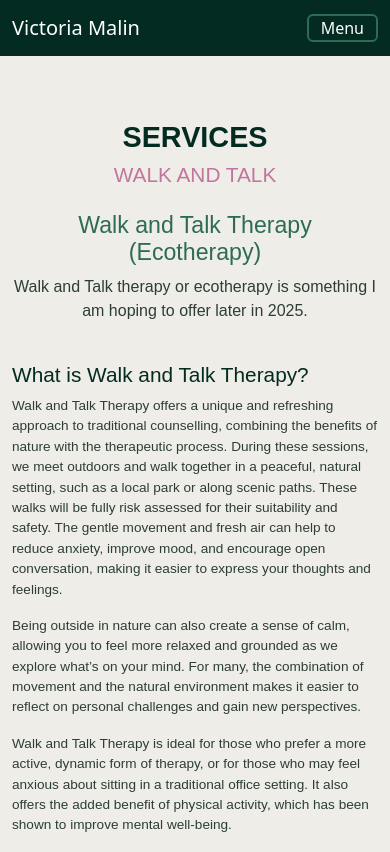
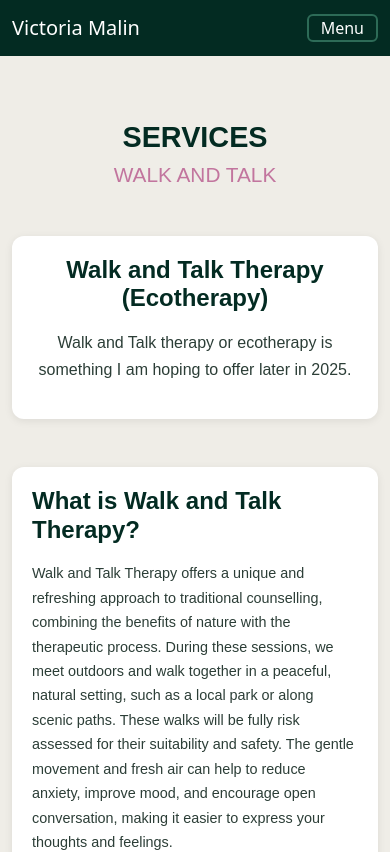
Before and after one commit to NoahDR17/vicky-malin-psychotherapy, a React (Create React App) app in the folder my-app/: page /services/walkandtalk in a window 390 px wide. Shown: the top 852 px of the page. Built offline with nearby package versions, Linux system fonts and the light colour scheme.

Commit message:
Update Online and WalkAndTalk pages to match InPerson page design
Co-authored-by: NoahDR17 <109290184+NoahDR17@users.noreply.github.com>

```diff
--- a/my-app/src/components/WalkAndTalk.js
+++ b/my-app/src/components/WalkAndTalk.js
@@ -6,18 +6,24 @@ const WalkAndTalk = () => {
   return (
     <Container className="walk-and-talk my-5">
       {/* Header */}
-      <header className="services-header text-center mb-4">
+      <header className="services-header text-center mb-5">
         <h1>SERVICES</h1>
         <h2>WALK AND TALK</h2>
       </header>
 
-      <h3 className="text-center">Walk and Talk Therapy (Ecotherapy)</h3>
+      {/* Introduction Section */}
+      <section className="service-intro mb-5">
+        <div className="section-card">
+          <h3 className="text-center mb-3">Walk and Talk Therapy (Ecotherapy)</h3>
           <p className="text-center">
             Walk and Talk therapy or ecotherapy is something I am hoping to offer later in 2025.
-      </p> <br />
+          </p>
+        </div>
+      </section>
 
       {/* Photo Section
-      <section className="service-photo mb-4">
+      <section className="service-photo mb-5">
+        <div className="section-card">
           <div className="photo-container">
             <img
               src="https://res.cloudinary.com/du7daaai2/image/upload/v1734446068/default_post_w4tzg1.jpg"
@@ -25,29 +31,34 @@ const WalkAndTalk = () => {
               className="img-fluid"
             />
           </div>
+        </div>
       </section> */}
 
       {/* Walk and Talk Description Section */}
-      <section className="service-description mb-4">
-        <h4>What is Walk and Talk Therapy?</h4>
-        <p>
+      <section className="service-description mb-5">
+        <div className="section-card">
+          <h3 className="mb-3">What is Walk and Talk Therapy?</h3>
+          <p className="mb-4">
             Walk and Talk Therapy offers a unique and refreshing approach to traditional counselling, combining the benefits of nature with the therapeutic process. During these sessions, we meet outdoors and walk together in a peaceful, natural setting, such as a local park or along scenic paths. These walks will be fully risk assessed for their suitability and safety. The gentle movement and fresh air can help to reduce anxiety, improve mood, and encourage open conversation, making it easier to express your thoughts and feelings.
           </p>
-        <p>
-          Being outside in nature can also create a sense of calm, allowing you to feel more relaxed and grounded as we explore what’s on your mind. For many, the combination of movement and the natural environment makes it easier to reflect on personal challenges and gain new perspectives.
+          <p className="mb-4">
+            Being outside in nature can also create a sense of calm, allowing you to feel more relaxed and grounded as we explore what's on your mind. For many, the combination of movement and the natural environment makes it easier to reflect on personal challenges and gain new perspectives.
           </p>
-        <p>
+          <p className="mb-4">
             Walk and Talk Therapy is ideal for those who prefer a more active, dynamic form of therapy, or for those who may feel anxious about sitting in a traditional office setting. It also offers the added benefit of physical activity, which has been shown to improve mental well-being.
           </p>
           <p>
-          If you're looking for a different way to engage in therapy, I’d be happy to discuss how Walk and Talk Therapy could work for you during an initial consultation either in my office or online.
+            If you're looking for a different way to engage in therapy, I'd be happy to discuss how Walk and Talk Therapy could work for you during an initial consultation either in my office or online.
           </p>
+        </div>
       </section>
 
       {/* Coming Soon Section */}
-      <section className="coming-soon text-center mb-4">
-        <h3>Coming Soon</h3>
-        <p>This service is not currently available. Please check back soon for updates.</p>
+      <section className="coming-soon mb-5">
+        <div className="section-card">
+          <h3 className="text-center mb-3">Coming Soon</h3>
+          <p className="text-center">This service is not currently available. Please check back soon for updates.</p>
+        </div>
       </section>
     </Container>
   );
--- a/my-app/src/styles/Online.css
+++ b/my-app/src/styles/Online.css
@@ -3,40 +3,58 @@
 .online-services {
   padding: 2rem 1rem;
   font-family: Arial, sans-serif;
+  max-width: 1200px;
+}
+
+/* Section Cards for better visual organization */
+.section-card {
+  background: #ffffff;
+  border-radius: 12px;
+  padding: 2rem;
+  box-shadow: 0 2px 8px rgba(0, 0, 0, 0.08);
+  transition: box-shadow 0.3s ease;
+}
+
+.section-card:hover {
+  box-shadow: 0 4px 12px rgba(0, 0, 0, 0.12);
 }
 
 /* Set all paragraph text to black */
 .online-services p {
   color: var(--text-black);
+  line-height: 1.7;
 }
 
 /* Header Section */
 .services-header {
   text-align: center;
-  margin-bottom: 2rem;
+  margin-bottom: 3rem;
 }
 
 .services-header h1 {
   font-size: 2.5rem;
   margin-bottom: 0.5rem;
   color: var(--primary-color);
+  font-weight: 600;
 }
 
 .services-header h2 {
   font-size: 2rem;
   color: var(--accent-color);
+  font-weight: 500;
 }
 
 /* Online Platform Section */
 .service-platform {
-  margin-bottom: 2rem;
+  margin-bottom: 3rem;
 }
 
 .service-platform h3 {
   text-align: center;
-  font-size: 1.75rem;
+  font-size: 1.9rem;
   margin-bottom: 1rem;
   color: var(--primary-color);
+  font-weight: 600;
 }
 
 .platform-description {
@@ -61,42 +79,46 @@
 
 /* Online Therapy Description Section */
 .service-description {
-  margin-bottom: 2rem;
+  margin-bottom: 3rem;
 }
 
 .service-description h3 {
-  font-size: 1.75rem;
+  font-size: 1.9rem;
   margin-bottom: 1rem;
   color: var(--primary-color);
+  font-weight: 600;
 }
 
 .service-description p {
-  font-size: 1rem;
-  line-height: 1.5;
+  font-size: 1.05rem;
+  line-height: 1.7;
   margin-bottom: 1rem;
 }
 
 /* Fees Section */
 .fees {
-  margin-bottom: 2rem;
+  margin-bottom: 3rem;
 }
 
 .fees h3 {
-  font-size: 1.75rem;
-  margin-bottom: 1rem;
+  font-size: 1.9rem;
+  margin-bottom: 1.5rem;
   color: var(--primary-color);
+  font-weight: 600;
 }
 
 .fees ul {
   list-style: none;
   padding: 0;
-  font-size: 1rem;
+  font-size: 1.05rem;
 }
 
 .fees ul li {
-  margin-bottom: 0.5rem;
-  padding-left: 1rem;
+  margin-bottom: 0.75rem;
+  padding-left: 1.5rem;
   position: relative;
+  color: var(--primary-color);
+  line-height: 1.6;
 }
 
 .fees ul li::before {
@@ -104,6 +126,7 @@
   position: absolute;
   left: 0;
   color: var(--accent-color);
+  font-size: 1.3rem;
 }
 
 /* Contact Button Section */
@@ -144,6 +167,10 @@
     padding: 1rem;
   }
 
+  .section-card {
+    padding: 1.5rem;
+  }
+
   .services-header h1 {
     font-size: 2rem;
   }
@@ -152,13 +179,17 @@
     font-size: 1.5rem;
   }
 
+  .address-text {
+    font-size: 1rem;
+  }
+
   .platform-description {
     font-size: 1rem;
   }
 
   .service-description p,
   .fees ul li {
-    font-size: 0.9rem;
+    font-size: 0.95rem;
   }
 
   .platform-image img,
@@ -169,6 +200,10 @@
 
 /* Further Adjustments for very small screens (up to 576px) */
 @media (max-width: 576px) {
+  .section-card {
+    padding: 1.25rem;
+  }
+
   .services-header h1 {
     font-size: 1.8rem;
   }
@@ -186,7 +221,7 @@
 
   .service-description p,
   .fees ul li {
-    font-size: 0.85rem;
+    font-size: 0.9rem;
   }
 
   .platform-image img,
--- a/my-app/src/styles/WalkAndTalk.css
+++ b/my-app/src/styles/WalkAndTalk.css
@@ -3,37 +3,62 @@
 .walk-and-talk {
     padding: 2rem 1rem;
     font-family: Arial, sans-serif;
+    max-width: 1200px;
+}
+
+/* Section Cards for better visual organization */
+.section-card {
+    background: #ffffff;
+    border-radius: 12px;
+    padding: 2rem;
+    box-shadow: 0 2px 8px rgba(0, 0, 0, 0.08);
+    transition: box-shadow 0.3s ease;
+}
+
+.section-card:hover {
+    box-shadow: 0 4px 12px rgba(0, 0, 0, 0.12);
 }
 
 /* Set all paragraph text to black */
 .walk-and-talk p {
     color: var(--text-black);
+    line-height: 1.7;
 }
 
 /* Header Section */
 .services-header {
     text-align: center;
-    margin-bottom: 2rem;
+    margin-bottom: 3rem;
 }
 
 .services-header h1 {
     font-size: 2.5rem;
     margin-bottom: 0.5rem;
     color: var(--primary-color);
+    font-weight: 600;
 }
 
 .services-header h2 {
     font-size: 2rem;
     color: var(--accent-color);
+    font-weight: 500;
 }
 
 .walk-and-talk h3 {
-    color: var(--text-green);
+    font-size: 1.9rem;
+    margin-bottom: 1rem;
+    color: var(--primary-color);
+    font-weight: 600;
+}
+
+/* Introduction Section */
+.service-intro {
+    margin-bottom: 3rem;
 }
 
 /* Photo Section */
 .service-photo {
-    margin-bottom: 2rem;
+    margin-bottom: 3rem;
 }
 
 .photo-container {
@@ -52,13 +77,14 @@
 
 /* Description Section */
 .service-description {
-    margin-bottom: 2rem;
+    margin-bottom: 3rem;
 }
 
 .service-description h3 {
-    font-size: 1.75rem;
+    font-size: 1.9rem;
     margin-bottom: 1rem;
     color: var(--primary-color);
+    font-weight: 600;
 }
 
 .service-description h4 {
@@ -68,32 +94,35 @@
 }
 
 .service-description p {
-    font-size: 1rem;
-    line-height: 1.5;
+    font-size: 1.05rem;
+    line-height: 1.7;
     margin-bottom: 1rem;
 }
 
 /* Fees Section */
 .fees {
-    margin-bottom: 2rem;
+    margin-bottom: 3rem;
 }
 
 .fees h3 {
-    font-size: 1.75rem;
-    margin-bottom: 1rem;
+    font-size: 1.9rem;
+    margin-bottom: 1.5rem;
     color: var(--primary-color);
+    font-weight: 600;
 }
 
 .fees ul {
     list-style: none;
     padding: 0;
-    font-size: 1rem;
+    font-size: 1.05rem;
 }
 
 .fees ul li {
-    margin-bottom: 0.5rem;
-    padding-left: 1rem;
+    margin-bottom: 0.75rem;
+    padding-left: 1.5rem;
     position: relative;
+    color: var(--primary-color);
+    line-height: 1.6;
 }
 
 .fees ul li::before {
@@ -101,6 +130,12 @@
     position: absolute;
     left: 0;
     color: var(--accent-color);
+    font-size: 1.3rem;
+}
+
+/* Coming Soon Section */
+.coming-soon {
+    margin-bottom: 3rem;
 }
 
 /* Contact Button Section */
@@ -115,6 +150,10 @@
         padding: 1rem;
     }
 
+    .section-card {
+        padding: 1.5rem;
+    }
+
     .services-header h1 {
         font-size: 2rem;
     }
@@ -124,7 +163,7 @@
     }
 
     .service-description p {
-        font-size: 0.9rem;
+        font-size: 0.95rem;
     }
 
     .photo-container img {
@@ -134,6 +173,10 @@
 
 /* Further Adjustments for very small screens (up to 576px) */
 @media (max-width: 576px) {
+    .section-card {
+        padding: 1.25rem;
+    }
+
     .services-header h1 {
         font-size: 1.8rem;
     }
@@ -143,12 +186,13 @@
     }
 
     .service-description h3,
-    .service-description h4 {
-        font-size: 1.3rem;
+    .service-description h4,
+    .walk-and-talk h3 {
+        font-size: 1.5rem;
     }
 
     .service-description p {
-        font-size: 0.85rem;
+        font-size: 0.9rem;
     }
 
     .photo-container img {
```
Also changed, not shown: my-app/src/components/Online.js (+17 -11 lines). Lines whose indentation alone changed are shown as unchanged.
